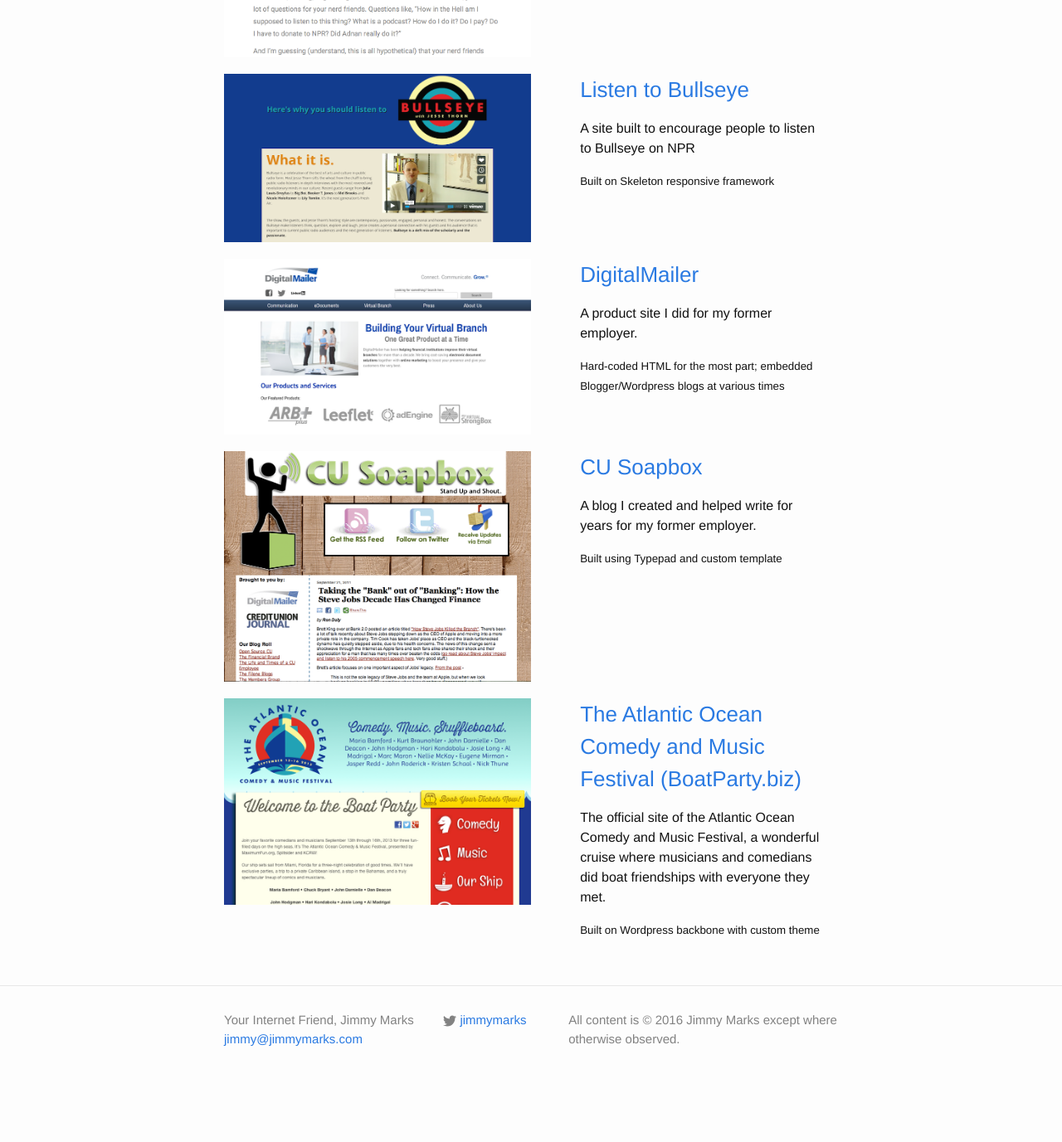
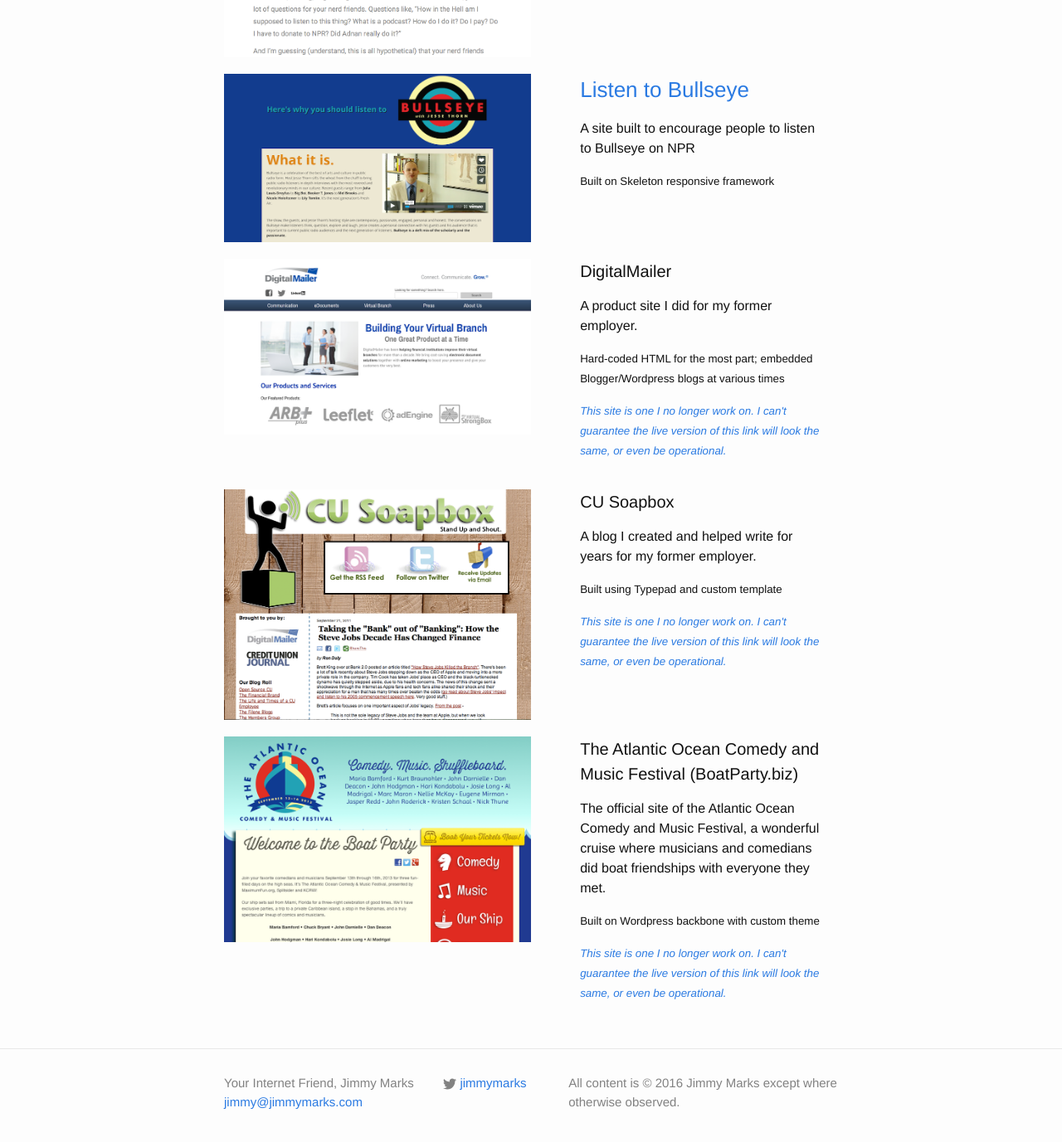
Before and after one commit to jimmymarks/jimmymarks.github.io, a Jekyll site: the page built from websites.md, in a window 1280 px wide and 1400 px high, scrolled down 793 px. Shown: the top 1377 px of the window at 83% size. Built offline with Jekyll 4.4.1, drawn with Linux system fonts in a browser that asks for light colours; before the commit the page ends 2117 px from its top, so only the background shows below that.

Commit message:
Updates to websites

```diff
--- a/_layouts/myworks.html
+++ b/_layouts/myworks.html
@@ -28,14 +28,31 @@ layout: default
   {% if page.websites %}
     {% for website in page.websites %}
     <div class="illustration">
+    {% if website.live == "y" %}
+
       <div class="illustration__image">
         <a href="{{ website.url }}"><img src="../{{ website.images }}"></a>
       </div>
       <div class="illustration__details">
+
       <h3><a href="{{ website.url }}">{{ website.title }}</a></h3>
       <p>{{ website.description }}</p>
       <p><small>{{ website.media }}</small></p>
       </div>
+      {% elsif website.live == "n" %}
+
+      <div class="illustration__image">
+        <a href="{{ website.url }}"><img src="../{{ website.images }}"></a>
+      </div>
+      <div class="illustration__details">
+
+      <h4>{{ website.title }}</h4>
+      <p>{{ website.description }}</p>
+      <p><small>{{ website.media }}</small></p>
+      <p><small><i><a href="{{ website.url }}">This site is one I no longer work on. I can't guarantee the live version of this link will look the same, or even be operational.</a></i></small></p>
+      </div>
+      {% endif %}
+
     </div>
     {% endfor %}
   {% endif %}
```
Also changed, not shown: 4 other files.
